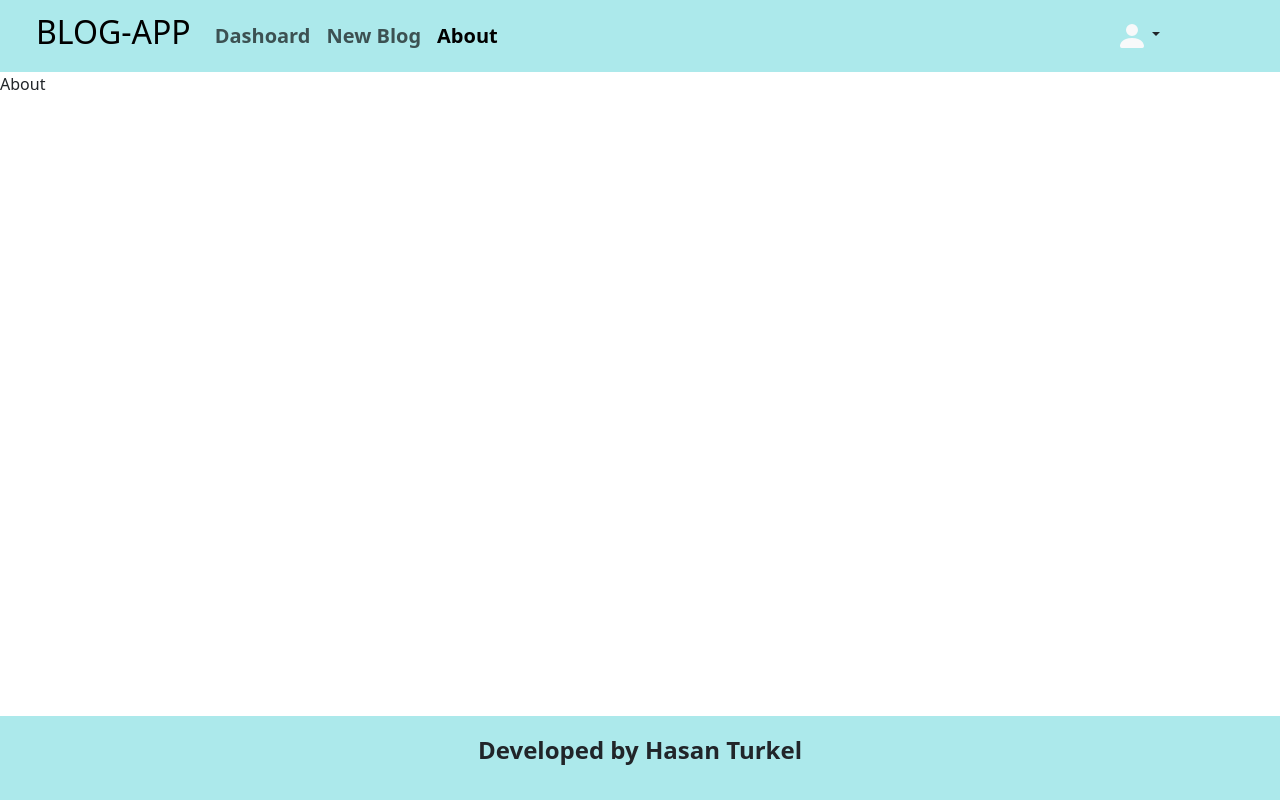
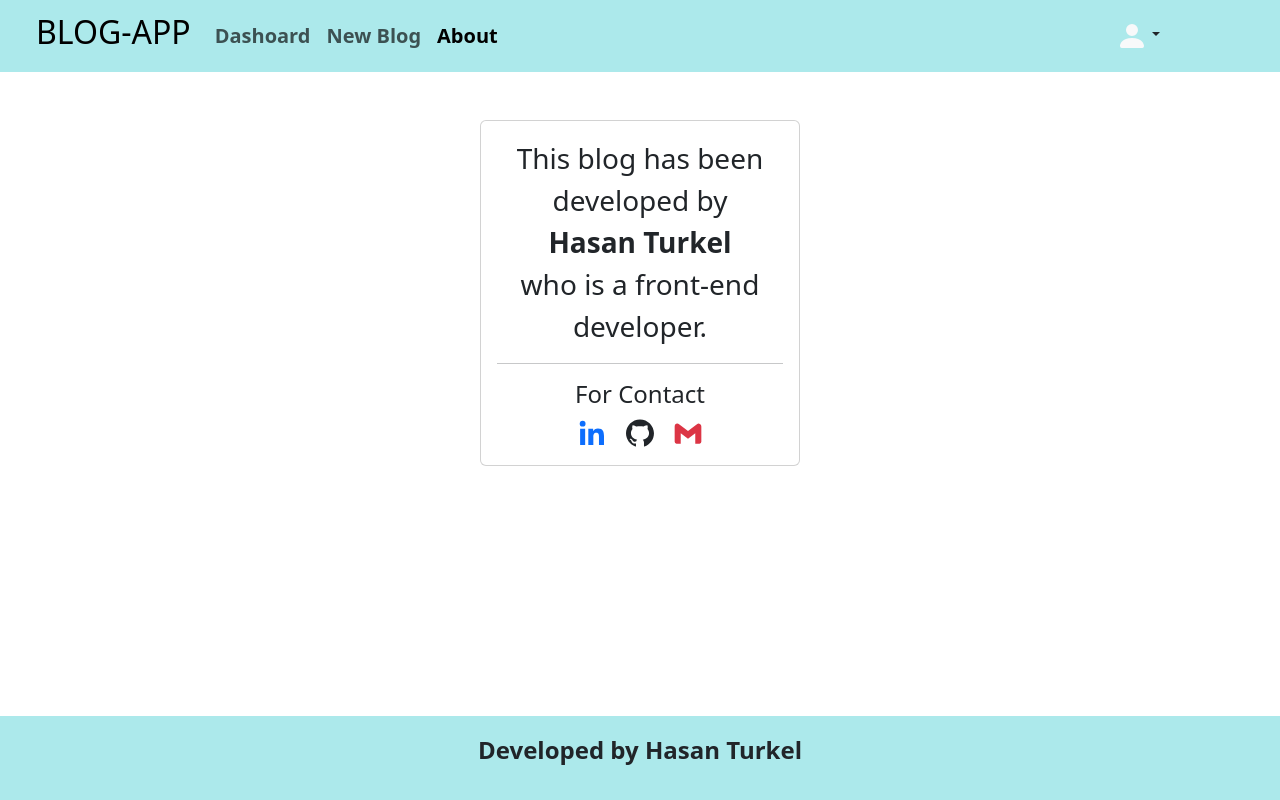
Before and after one commit to Hasan-Turkel/blog-app, a React (Vite) app: page /about in a window 1280 px wide. Built offline with nearby package versions, Linux system fonts and the light colour scheme.

Commit message:
about commit

```diff
--- a/src/pages/About.jsx
+++ b/src/pages/About.jsx
@@ -1,8 +1,35 @@
 import React from 'react'
+import { AiFillGithub } from 'react-icons/ai'
+import { BiLogoGmail, BiLogoLinkedin } from 'react-icons/bi'
 
 const About = () => {
   return (
-    <div>About</div>
+    <div className='d-flex justify-content-center '>
+      <div className="card my-5" style={{ width: "20rem" }}>
+    <div className="card-body text-center">
+
+      <p className="card-text  fs-3">
+        This blog has been developed by <br /> <span className='fw-bolder'>Hasan Turkel</span> <br /> who is a front-end developer.
+      </p>
+      <hr />
+        <h4 class>For Contact</h4>
+      <div className='d-flex justify-content-center gap-3'>
+
+        <a href="https://www.linkedin.com/in/hasan-turkel/" target='blank'><BiLogoLinkedin className='fs-2 text-primary'/></a>
+
+        <a href="https://github.com/Hasan-Turkel" target='blank'><AiFillGithub className='fs-2 text-dark'/></a>
+
+        <a href="mailto:mhturkel@gmail.com" target='blank'><BiLogoGmail className='fs-2 text-danger'/></a>
+
+
+      </div>
+
+
+
+    </div>
+  </div></div>
+
+
   )
 }
 
```
